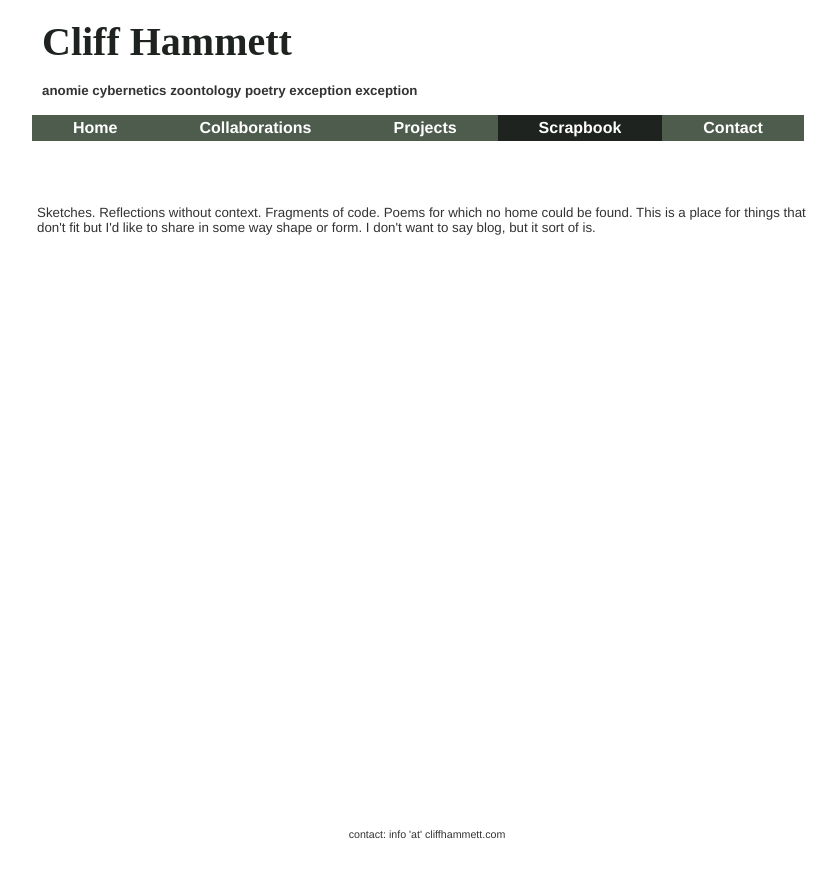
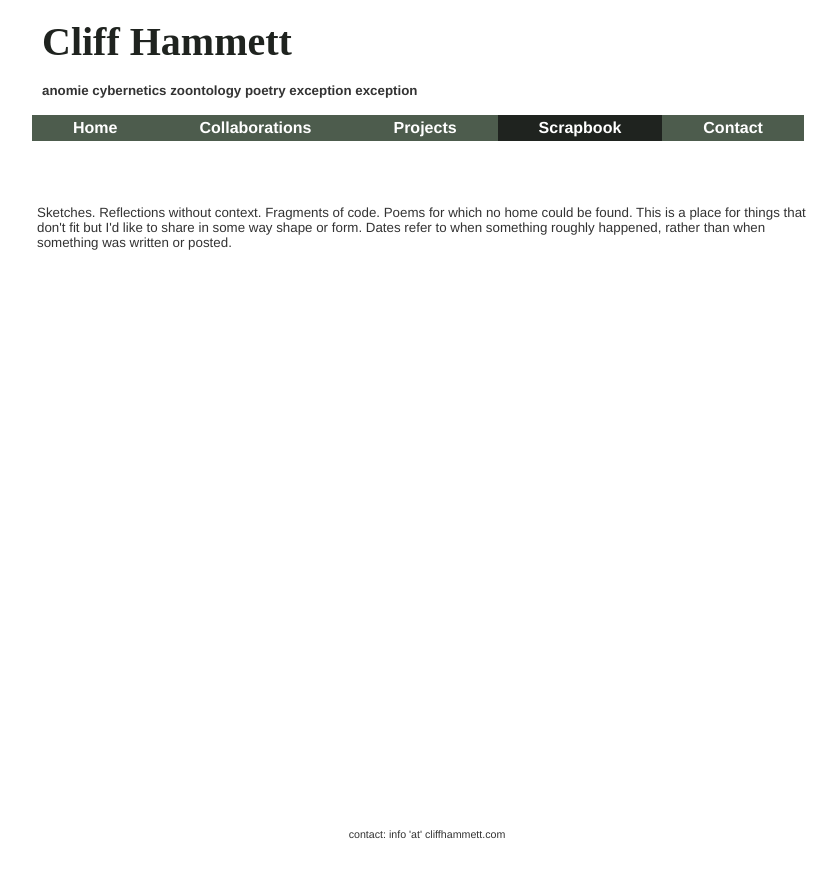
Before and after one commit to dentalplan/dentalplan.github.io, a Jekyll site: the page built from scrapbook/index.html, in a window 1280 px wide. Shown: the top 878 px of the page, without its empty margins (213-1050 px from the left). Built offline with Jekyll 4.4.1, drawn with Linux system fonts in a browser that asks for light colours; Markdown is read by kramdown in place of the engine named in the settings.

Commit message:
updating text

```diff
--- a/scrapbook/index.html
+++ b/scrapbook/index.html
@@ -7,8 +7,8 @@ title: Scrapbook
 	<article>
 	<p>
 		Sketches. Reflections without context. Fragments of code. Poems for which no home could be found.
-		This is a place for things that don't fit but I'd like to share in some way shape or form. I don't
-		want to say blog, but it sort of is.
+		This is a place for things that don't fit but I'd like to share in some way shape or form. Dates
+		refer to when something roughly happened, rather than when something was written or posted.
 	</p>
 	</article>
 <div class="indentedgrid">
```
